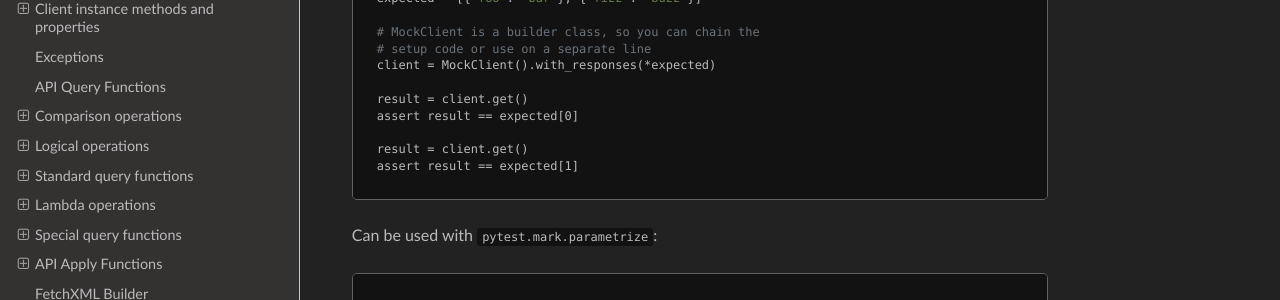
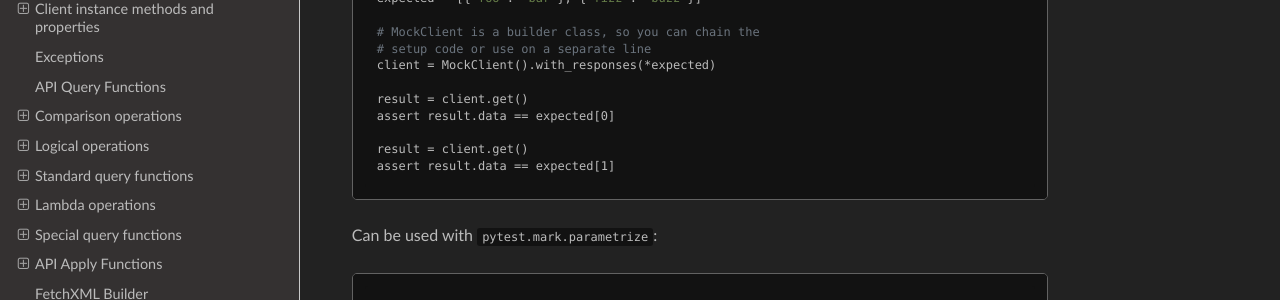
Before and after one commit to MrThearMan/dynamics-client, an MkDocs documentation site: the page built from docs/docs.md, in a window 1280 px wide and 900 px high, scrolled down 18815 px. Shown: the part 202-502 px from the top of the window. Built offline with MkDocs 1.6.1, drawn with Linux system fonts in a browser that asks for light colours; nearby versions of some CDN libraries; a script that is not in the unit is left out; some of the changed text lies outside the part shown.

````diff
--- a/docs/docs.md
+++ b/docs/docs.md
@@ -12,8 +12,6 @@ from dynamics import DynamicsClient
 - token_url: str - Url in form: 'https://[Dynamics Token URI]/path/to/token'
 - client_id: str - Client id (e.g. UUID).
 - client_secret: str - Client secret (e.g. OAuth password).
-
-
 - *scope: Optional[str | List[str]] - Url or list of urls in form: 'https://[Organization URI]/scope'. Defines the database records that the API connection has access to.*
 - *resource: Optional[str] - Url in form: 'https://[Organization URI]'. Defines the database records that the API connection has access to.*
 
@@ -39,8 +37,6 @@ Create a Dynamics client from environment variables:
 2. DYNAMICS_TOKEN_URL
 3. DYNAMICS_CLIENT_ID
 4. DYNAMICS_CLIENT_SECRET
-
-
 5. *DYNAMICS_SCOPE (Optional)*
 6. *DYNAMICS_RESOURCE (Optional)*
 
@@ -786,10 +782,10 @@ expected = [{"foo": "bar"}, {"fizz": "buzz"}]
 client = MockClient().with_responses(*expected)
 
 result = client.get()
-assert result == expected[0]
+assert result.data == expected[0]
 
 result = client.get()
-assert result == expected[1]
+assert result.data == expected[1]
 ```
 
 Can be used with `pytest.mark.parametrize`:
````
Also changed, not shown: other parts of docs/docs.md (+5 -5 lines), README.md (+3 -0 lines), docs/index.md (+3 -0 lines), 7 other files.
